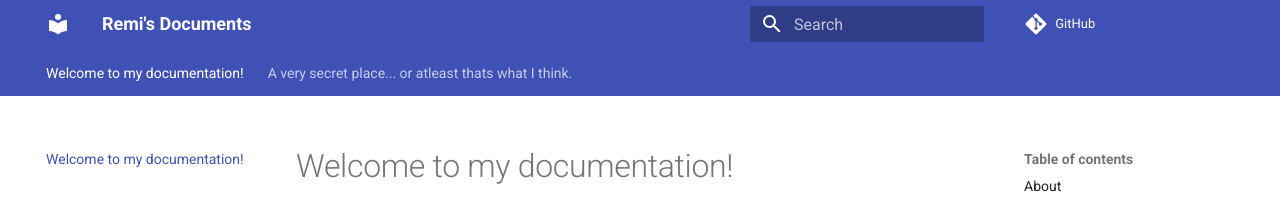
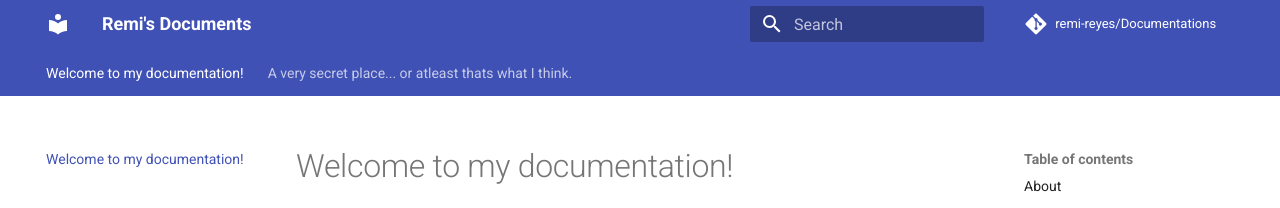
Before and after one commit to remi-reyes/Documentations, an MkDocs documentation site: the page built from docs/index.md, in a window 1280 px wide. Shown: the top 208 px of the page. Built offline with MkDocs 1.6.1 and Material for MkDocs 9.7.7, drawn with Linux system fonts in a browser that asks for light colours; comment, search, counter and statistics services are not loaded.

Commit message:
Update mkdocs.yml

```diff
--- a/mkdocs.yml
+++ b/mkdocs.yml
@@ -1,5 +1,7 @@
 site_name: Remi's Documents
-site_url: https://example.com/
+site_url: https://remi-reyes.github.io/Documentations
+
+repo_name: remi-reyes/Documentations
 repo_url: https://github.com/remi-reyes/Documentations
 edit_uri: ""
 
```
